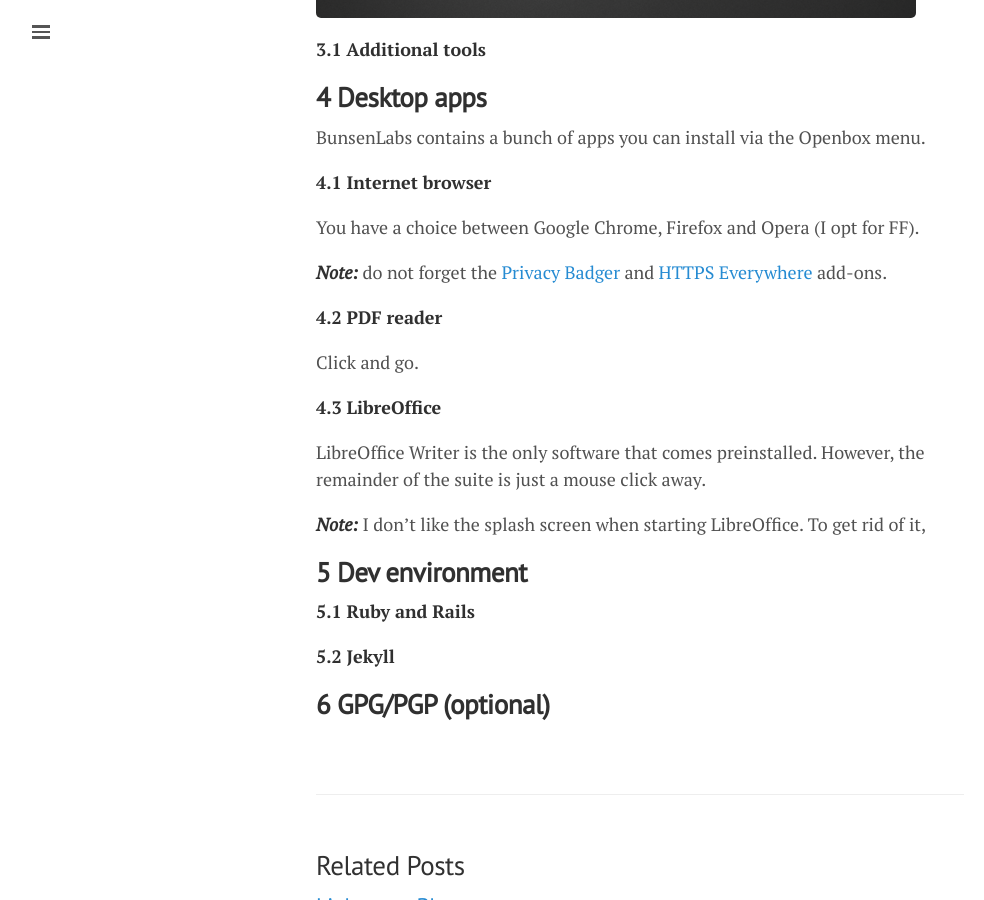
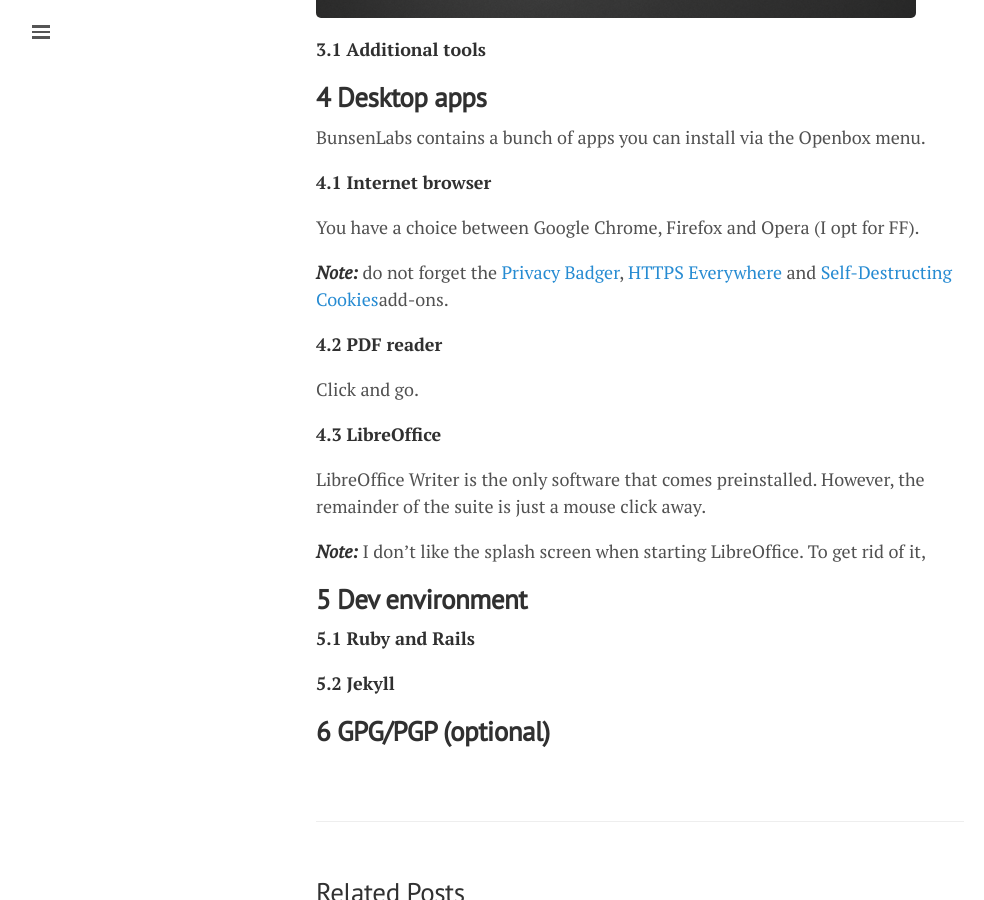
Before and after one commit to lgeurts/lgeurts.github.io, a Jekyll site: the page built from _posts/2017-07-11-bunsenlabs-linux-setup-notes-for dell-inspiron-6000.md, in a window 1280 px wide and 900 px high, scrolled down 2060 px. Shown: the whole window, without its empty margins (0-984 px from the left). Built offline with Jekyll 4.4.1, drawn with Linux system fonts in a browser that asks for light colours; nearby versions of some CDN libraries; comment, search, counter and statistics services are not loaded.

Commit message:
Update 2017-07-11-bunsenlabs-linux-setup-notes-for dell-inspiron-6000.md

```diff
--- a/_posts/2017-07-11-bunsenlabs-linux-setup-notes-for dell-inspiron-6000.md
+++ b/_posts/2017-07-11-bunsenlabs-linux-setup-notes-for dell-inspiron-6000.md
@@ -52,7 +52,7 @@
 
 You have a choice between Google Chrome, Firefox and Opera (I opt for FF).
 
-***Note:*** do not forget the [Privacy Badger](https://www.eff.org/privacybadger) and [HTTPS Everywhere](https://www.eff.org/https-everywhere) add-ons.
+***Note:*** do not forget the [Privacy Badger](https://www.eff.org/privacybadger), [HTTPS Everywhere](https://www.eff.org/https-everywhere) and [Self-Destructing Cookies](https://addons.mozilla.org/en-US/firefox/addon/self-destructing-cookies/)add-ons.
 
 **4.2 PDF reader**
 
```
